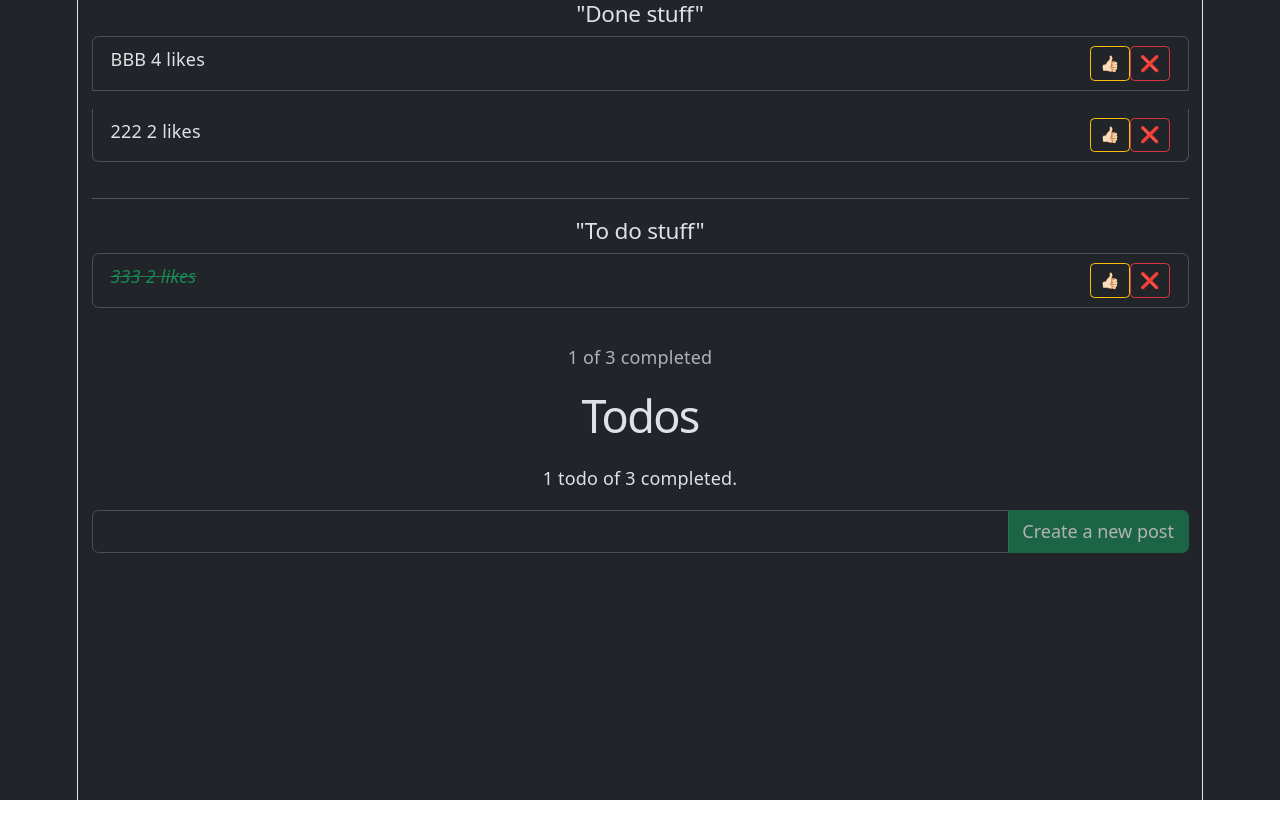
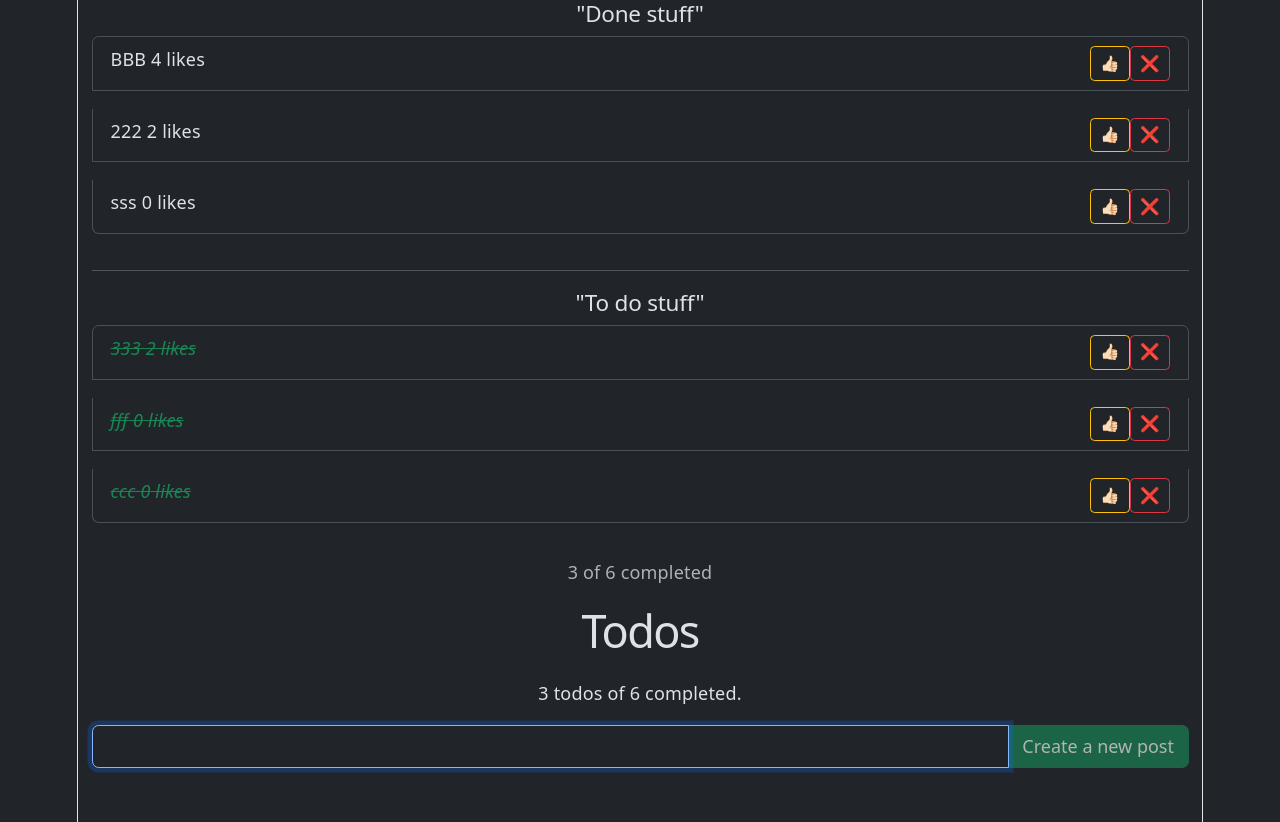
Before and after one commit to Petrasoderstrom1612/repetition, a React (Vite) app in the folder 05/: page / in a window 1280 px wide. Before the commit the page ends 800 px from the top, so only its background shows below. Built offline with nearby package versions, Linux system fonts and the light colour scheme; data requests are answered from the project's data file.

Commit message:
inputRef.current.focus() on initial render and after a form has been submitted

```diff
--- a/05/data/db.json
+++ b/05/data/db.json
@@ -18,6 +18,24 @@
       "done": true,
       "id": 3,
       "true": ""
+    },
+    {
+      "title": "sss",
+      "likes": 0,
+      "done": false,
+      "id": 4
+    },
+    {
+      "title": "fff",
+      "likes": 0,
+      "done": true,
+      "id": 5
+    },
+    {
+      "title": "ccc",
+      "likes": 0,
+      "done": true,
+      "id": 6
     }
   ]
 }
--- a/05/src/App.tsx
+++ b/05/src/App.tsx
@@ -25,6 +25,7 @@ function App() {
   const incompletedPosts = posts?.filter(post => !post.done) ?? [];
   const completedPosts = posts?.filter(post => post.done) ?? [];
   const doneCount = posts?.filter(p => p.done).length ?? [];
+
 
   const getData = async () => {
     try{
--- a/05/src/components/AddNewTodoForm.tsx
+++ b/05/src/components/AddNewTodoForm.tsx
@@ -1,5 +1,5 @@
 import React from 'react'
-import { useState } from 'react'
+import { useEffect, useState, useRef } from 'react'
 import Button from 'react-bootstrap/Button'
 import Form from 'react-bootstrap/Form'
 import InputGroup from 'react-bootstrap/InputGroup'
@@ -13,23 +13,40 @@ const AddNewTodoForm: React.FC<AddNewTodoFormProps> = ({postData}) => {
 const [postTitle, setPostTitle] = useState("")
 const trimmedPostTitle = postTitle.trim()
 const postTitleLength = postTitle.length
+const inputRef = useRef<HTMLInputElement | null>(null)
 
-  const handleForm = (e: React.SubmitEvent) => { //React.SubmitEvent !!! React. must be included
+const focusVisuallyOnInput = () => {
+  if (!inputRef.current){
+    return
+  }
+
+  inputRef.current.focus()
+}
+
+const handleForm = (e: React.SubmitEvent) => { //React.SubmitEvent !!! React. must be included
     e.preventDefault()
     console.log(e.target.value)
 
     postData(postTitle)
     setPostTitle("")
+
+    focusVisuallyOnInput()
   }
+
+  useEffect(() => {
+    focusVisuallyOnInput()
+  },[])
+
 
   return (
     <Form onSubmit={(e) => handleForm(e)}  className="mb-5 position-relative" >
-      <InputGroup>
+      <InputGroup >
       <Form.Control
             aria-label="create a new post"
             minLength={2}
             value={postTitle}
             onChange={(e) => setPostTitle(e.target.value)}
+            ref={inputRef}
             required
             isInvalid= {postTitleLength < 3 && postTitleLength > 0}
         />
```
